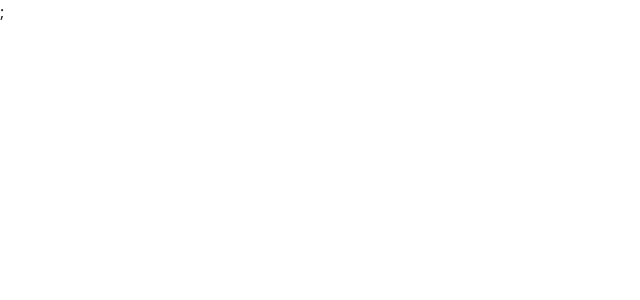
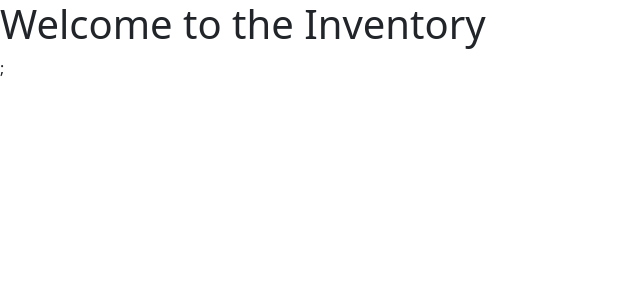
Before and after one commit to ptct-water-my-plants/front-end, a React (Create React App) app in the folder app/: page /inventory in a window 1280 px wide. Shown: the top 300 px of the page, without its empty margins (0-640 px from the left). Built offline with nearby package versions, Linux system fonts and the light colour scheme.

Commit message:
finished App.js modifications

```diff
--- a/app/src/App.js
+++ b/app/src/App.js
@@ -6,6 +6,7 @@ import { Switch, Route } from 'react-router-dom'
 // components
 import Signup from './Components/Signup'
 import Signin from './Components/Signin'
+import Inventory from './Components/Inventory'
 
 function App() {
   return(
@@ -18,6 +19,9 @@ function App() {
           <Route path='/signin'>
             <Signin />
           </Route>
+          <Route path='/inventory'>
+            <Inventory />
+          </Route>
         </Switch>
       </div>;
     </Router>
--- /dev/null
+++ b/app/src/Components/Inventory.js
@@ -0,0 +1,9 @@
+const Inventory = () => {
+  return (
+    <div className = 'invnetory'>
+      <h1>Welcome to the Inventory</h1>
+    </div>
+  )
+};
+
+export default Inventory;
```
Also changed, not shown: 1 other file (tests, documents, lock files or other folders).
